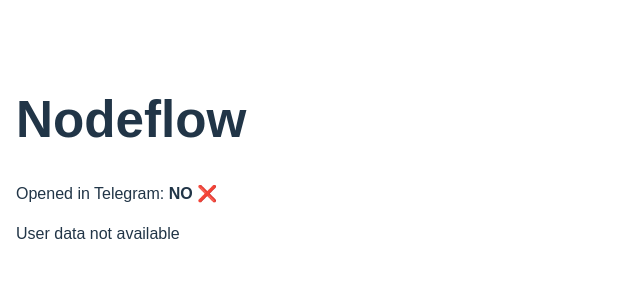
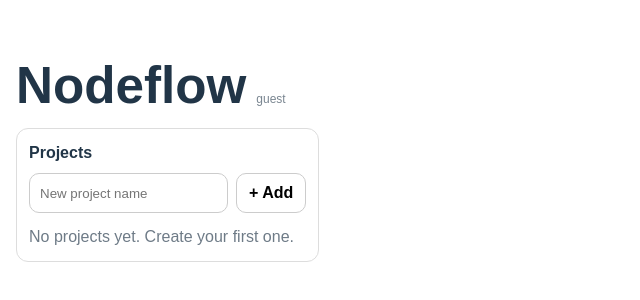
Before and after one commit to thespartacus97-debug/nodeflow-miniapp, a React (Vite) app: page / in a window 1280 px wide. Shown: the part 240-540 px from the top of the page, without its empty margins (0-640 px from the left). Built offline with nearby package versions, Linux system fonts and the light colour scheme.

Commit message:
projects screen with local storage

```diff
--- a/src/App.jsx
+++ b/src/App.jsx
@@ -1,3 +1,5 @@
+import { useEffect, useMemo, useState } from "react";
+
 const tg = window.Telegram?.WebApp;
 
 if (tg) {
@@ -5,36 +7,144 @@ if (tg) {
   tg.expand();
 }
 
+function storageKey(userId) {
+  return `nodeflow:projects:${userId || "guest"}`;
+}
+
 export default function App() {
   const user = tg?.initDataUnsafe?.user;
+  const userId = user?.id;
+
+  const key = useMemo(() => storageKey(userId), [userId]);
+
+  const [projects, setProjects] = useState([]);
+  const [title, setTitle] = useState("");
+
+  // загрузка проектов
+  useEffect(() => {
+    try {
+      const raw = localStorage.getItem(key);
+      setProjects(raw ? JSON.parse(raw) : []);
+    } catch {
+      setProjects([]);
+    }
+  }, [key]);
+
+  // сохранение проектов
+  useEffect(() => {
+    try {
+      localStorage.setItem(key, JSON.stringify(projects));
+    } catch {
+      // ignore
+    }
+  }, [key, projects]);
+
+  function createProject() {
+    const name = title.trim();
+    if (!name) return;
+
+    const newProject = {
+      id: crypto.randomUUID(),
+      title: name,
+      createdAt: Date.now(),
+      updatedAt: Date.now(),
+    };
+
+    setProjects((p) => [newProject, ...p]);
+    setTitle("");
+  }
+
+  function deleteProject(id) {
+    setProjects((p) => p.filter((x) => x.id !== id));
+  }
 
   return (
     <div style={{ padding: 16, fontFamily: "Arial, sans-serif" }}>
-      <h1>Nodeflow</h1>
+      <div style={{ display: "flex", alignItems: "baseline", gap: 10 }}>
+        <h1 style={{ margin: 0 }}>Nodeflow</h1>
+        <span style={{ opacity: 0.6, fontSize: 12 }}>
+          {user ? `@${user.username || "user"} • id ${user.id}` : "guest"}
+        </span>
+      </div>
 
-      <p>
-        Opened in Telegram:{" "}
-        <b>{tg ? "YES ✅" : "NO ❌"}</b>
-      </p>
-
-      {user ? (
       <div
         style={{
-            marginTop: 16,
+          marginTop: 14,
           padding: 12,
           border: "1px solid #ddd",
           borderRadius: 12,
         }}
       >
-          <p><b>User ID:</b> {user.id}</p>
-          <p><b>Username:</b> @{user.username || "—"}</p>
-          <p><b>First name:</b> {user.first_name}</p>
+        <div style={{ fontWeight: 700, marginBottom: 8 }}>Projects</div>
+
+        <div style={{ display: "flex", gap: 8 }}>
+          <input
+            value={title}
+            onChange={(e) => setTitle(e.target.value)}
+            placeholder="New project name"
+            style={{
+              flex: 1,
+              padding: 10,
+              borderRadius: 10,
+              border: "1px solid #ccc",
+              outline: "none",
+            }}
+          />
+          <button
+            onClick={createProject}
+            style={{
+              padding: "10px 12px",
+              borderRadius: 10,
+              border: "1px solid #ccc",
+              background: "white",
+              fontWeight: 700,
+            }}
+          >
+            + Add
+          </button>
+        </div>
+
+        {projects.length === 0 ? (
+          <div style={{ marginTop: 12, opacity: 0.65 }}>
+            No projects yet. Create your first one.
           </div>
         ) : (
-        <p style={{ marginTop: 16 }}>
-          User data not available
-        </p>
+          <div style={{ marginTop: 12, display: "grid", gap: 10 }}>
+            {projects.map((p) => (
+              <div
+                key={p.id}
+                style={{
+                  padding: 12,
+                  border: "1px solid #eee",
+                  borderRadius: 12,
+                  display: "flex",
+                  justifyContent: "space-between",
+                  alignItems: "center",
+                }}
+              >
+                <div>
+                  <div style={{ fontWeight: 700 }}>{p.title}</div>
+                  <div style={{ fontSize: 12, opacity: 0.6 }}>
+                    {new Date(p.createdAt).toLocaleString()}
+                  </div>
+                </div>
+
+                <button
+                  onClick={() => deleteProject(p.id)}
+                  style={{
+                    padding: "8px 10px",
+                    borderRadius: 10,
+                    border: "1px solid #eee",
+                    background: "white",
+                  }}
+                >
+                  Delete
+                </button>
+              </div>
+            ))}
+          </div>
         )}
+      </div>
     </div>
   );
 }
```
Lines whose indentation alone changed are shown as unchanged.
